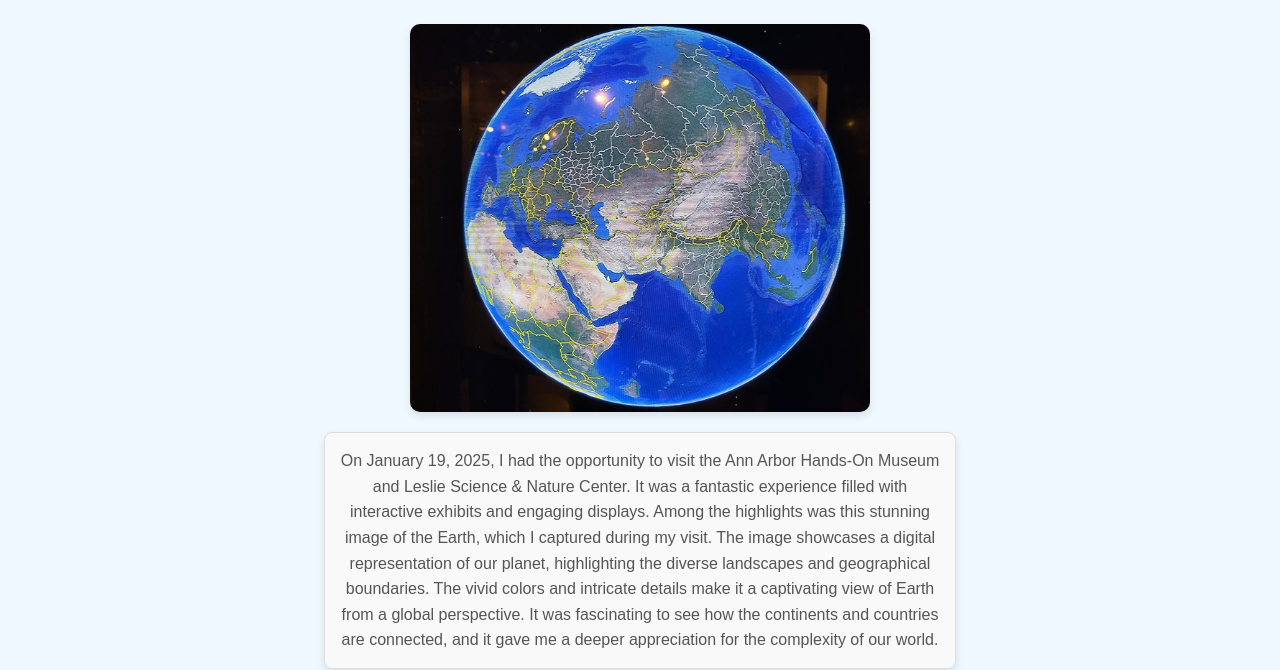
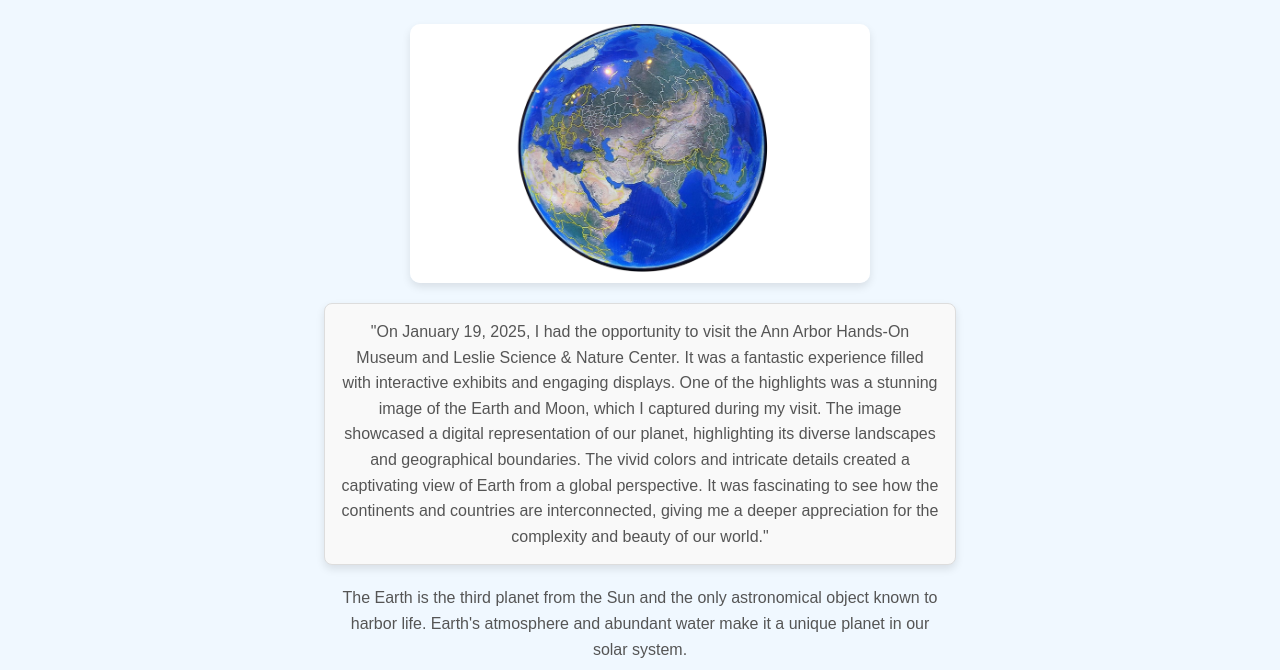
Before and after one commit to Khadija155aa/hello-explorer, a plain HTML site: page index.html in a window 1280 px wide. Shown: the part 156-826 px from the top of the page. Drawn offline with Linux system fonts and the light colour scheme.

Commit message:
add note

```diff
--- a/index.html
+++ b/index.html
@@ -15,11 +15,9 @@
 
         <h1>Welcome to Earth</h1>
 
-        <img src="earth.jpeg" alt="Image of Earth">
+        <img src="Earth.jpg" alt="Image of Earth">
 
-        <p class="boxed">On January 19, 2025, I had the opportunity to visit the Ann Arbor Hands-On Museum and Leslie Science & Nature Center. It was a fantastic experience filled with interactive exhibits and engaging displays. Among the highlights was this stunning image of the Earth, which I captured during my visit.
-
-            The image showcases a digital representation of our planet, highlighting the diverse landscapes and geographical boundaries. The vivid colors and intricate details make it a captivating view of Earth from a global perspective. It was fascinating to see how the continents and countries are connected, and it gave me a deeper appreciation for the complexity of our world.</p>
+        <p class="boxed">"On January 19, 2025, I had the opportunity to visit the Ann Arbor Hands-On Museum and Leslie Science & Nature Center. It was a fantastic experience filled with interactive exhibits and engaging displays. One of the highlights was a stunning image of the Earth and Moon, which I captured during my visit. The image showcased a digital representation of our planet, highlighting its diverse landscapes and geographical boundaries. The vivid colors and intricate details created a captivating view of Earth from a global perspective. It was fascinating to see how the continents and countries are interconnected, giving me a deeper appreciation for the complexity and beauty of our world."</p>
 
         <p>The Earth is the third planet from the Sun and the only astronomical object known to harbor life. Earth's atmosphere and abundant water make it a unique planet in our solar system.</p>
 
```
Also changed, not shown: moon.html (+2 -2 lines).
